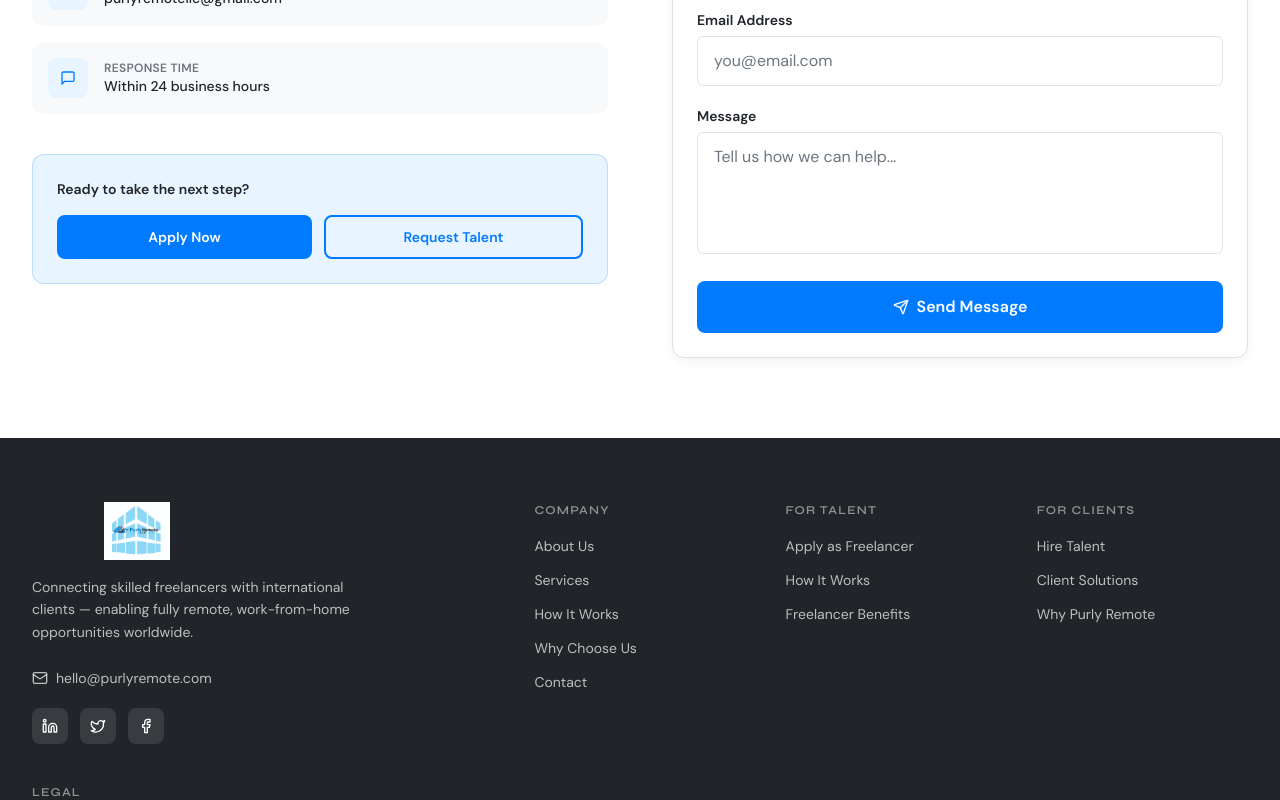
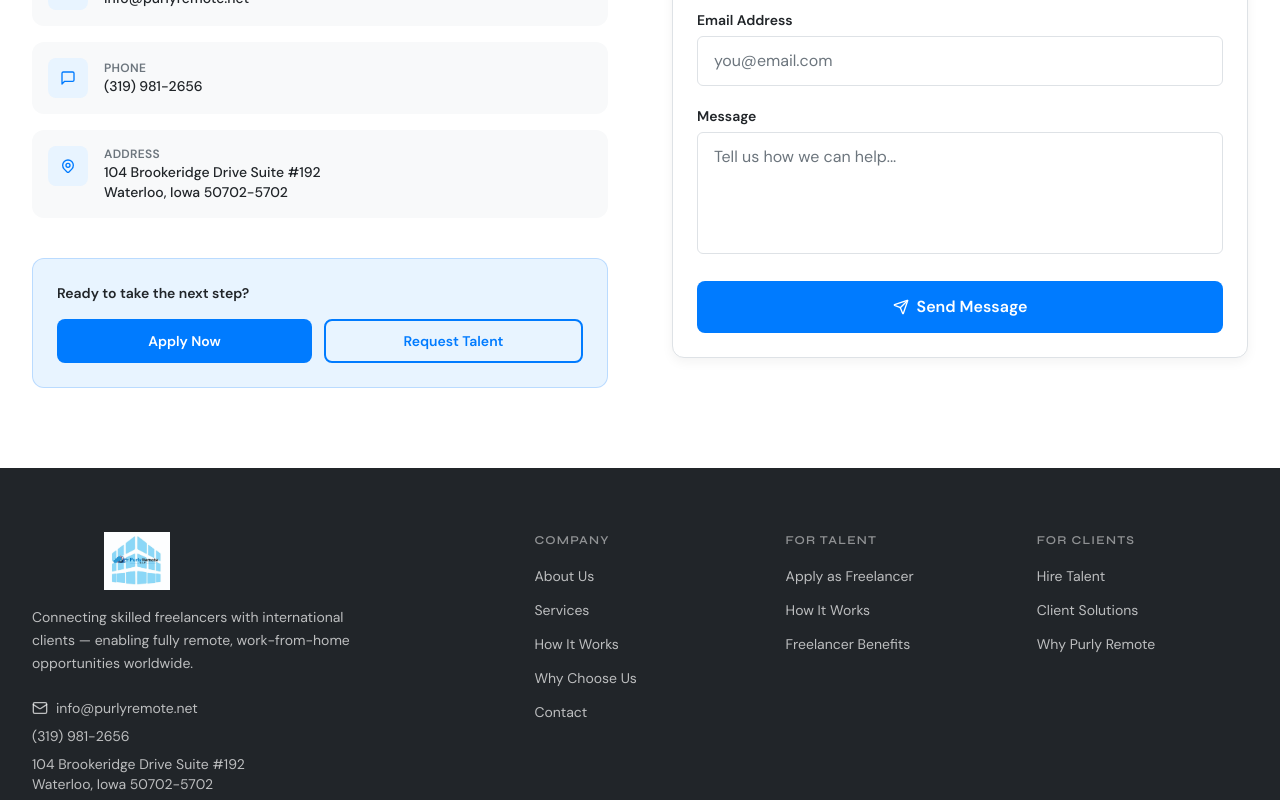
Before and after one commit to BenmarNunez/Purlyremote_website, a Next.js app: page / in a window 1280 px wide. Shown: the part 6000-6800 px from the top of the page. Built offline with nearby package versions, Linux system fonts and the light colour scheme; no server answers.

Commit message:
Update contact information and site URL
- Changed site URL to www.purlyremote.net
- Updated contact email to info@purlyremote.net
- Added phone: (319) 981-2656
- Added address: 104 Brookeridge Drive Suite #192, Waterloo, Iowa 50702-5702
- Updated Footer, ContactSection, Privacy, and Terms pages

```diff
--- a/src/app/privacy/page.tsx
+++ b/src/app/privacy/page.tsx
@@ -55,11 +55,12 @@ export default function PrivacyPage() {
             <p>
               For questions about this Privacy Policy, please contact us at{" "}
               <a
-                href="mailto:hello@purlyremote.com"
+                href="mailto:info@purlyremote.net"
                 className="text-brand-blue hover:underline"
               >
-                hello@purlyremote.com
+                info@purlyremote.net
               </a>
+              {" "}or call us at (319) 981-2656.
               .
             </p>
           </div>
--- a/src/app/terms/page.tsx
+++ b/src/app/terms/page.tsx
@@ -53,11 +53,12 @@ export default function TermsPage() {
             <p>
               For questions about these Terms of Service, please contact us at{" "}
               <a
-                href="mailto:hello@purlyremote.com"
+                href="mailto:info@purlyremote.net"
                 className="text-brand-blue hover:underline"
               >
-                hello@purlyremote.com
+                info@purlyremote.net
               </a>
+              {" "}or call us at (319) 981-2656.
               .
             </p>
           </div>
--- a/src/components/layout/Footer.tsx
+++ b/src/components/layout/Footer.tsx
@@ -48,13 +48,22 @@ export default function Footer() {
               Connecting skilled freelancers with international clients —
               enabling fully remote, work-from-home opportunities worldwide.
             </p>
-            <a
-              href="mailto:hello@purlyremote.com"
-              className="flex items-center gap-2 text-white/70 hover:text-brand-blue transition-colors text-sm"
-            >
-              <Mail className="w-4 h-4" />
-              hello@purlyremote.com
-            </a>
+            <div className="space-y-2 mb-6">
+              <a
+                href="mailto:info@purlyremote.net"
+                className="flex items-center gap-2 text-white/70 hover:text-brand-blue transition-colors text-sm"
+              >
+                <Mail className="w-4 h-4" />
+                info@purlyremote.net
+              </a>
+              <p className="text-white/70 text-sm">
+                (319) 981-2656
+              </p>
+              <p className="text-white/70 text-sm">
+                104 Brookeridge Drive Suite #192<br />
+                Waterloo, Iowa 50702-5702
+              </p>
+            </div>
             {/* Social */}
             <div className="flex items-center gap-3 mt-5">
               {[
--- a/src/components/sections/ContactSection.tsx
+++ b/src/components/sections/ContactSection.tsx
@@ -63,7 +63,7 @@ export default function ContactSection() {
 
             <div className="space-y-4 mb-10">
               <a
-                href="mailto:purlyremotellc@gmail.com"
+                href="mailto:info@purlyremote.net"
                 className="flex items-center gap-4 p-4 bg-neutral-bg rounded-xl hover:bg-brand-blue-light transition-colors group"
               >
                 <div className="w-10 h-10 bg-brand-blue-light rounded-lg flex items-center justify-center group-hover:bg-brand-blue transition-colors">
@@ -74,7 +74,7 @@ export default function ContactSection() {
                     Email Us
                   </p>
                   <p className="text-sm font-medium text-neutral-text">
-                    purlyremotellc@gmail.com
+                    info@purlyremote.net
                   </p>
                 </div>
               </a>
@@ -84,10 +84,27 @@ export default function ContactSection() {
                 </div>
                 <div>
                   <p className="text-xs text-neutral-muted font-semibold uppercase tracking-wide">
-                    Response Time
+                    Phone
                   </p>
                   <p className="text-sm font-medium text-neutral-text">
-                    Within 24 business hours
+                    (319) 981-2656
+                  </p>
+                </div>
+              </div>
+              <div className="flex items-start gap-4 p-4 bg-neutral-bg rounded-xl">
+                <div className="w-10 h-10 bg-brand-blue-light rounded-lg flex items-center justify-center flex-shrink-0">
+                  <svg className="w-4 h-4 text-brand-blue" fill="none" stroke="currentColor" viewBox="0 0 24 24">
+                    <path strokeLinecap="round" strokeLinejoin="round" strokeWidth={2} d="M17.657 16.657L13.414 20.9a1.998 1.998 0 01-2.827 0l-4.244-4.243a8 8 0 1111.314 0z" />
+                    <path strokeLinecap="round" strokeLinejoin="round" strokeWidth={2} d="M15 11a3 3 0 11-6 0 3 3 0 016 0z" />
+                  </svg>
+                </div>
+                <div>
+                  <p className="text-xs text-neutral-muted font-semibold uppercase tracking-wide">
+                    Address
+                  </p>
+                  <p className="text-sm font-medium text-neutral-text">
+                    104 Brookeridge Drive Suite #192<br />
+                    Waterloo, Iowa 50702-5702
                   </p>
                 </div>
               </div>
```
Also changed, not shown: 1 other file (tests, documents, lock files or other folders).
